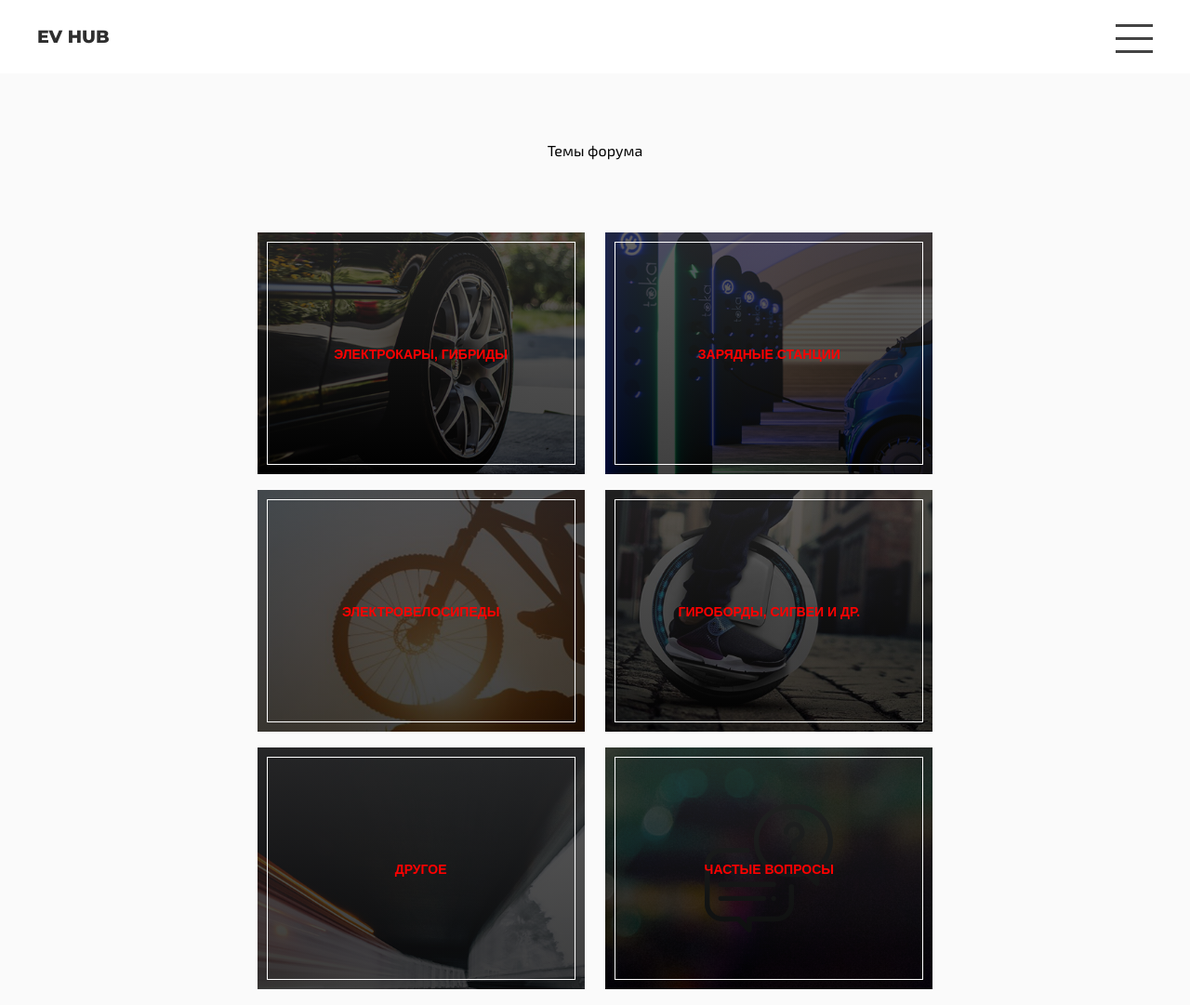
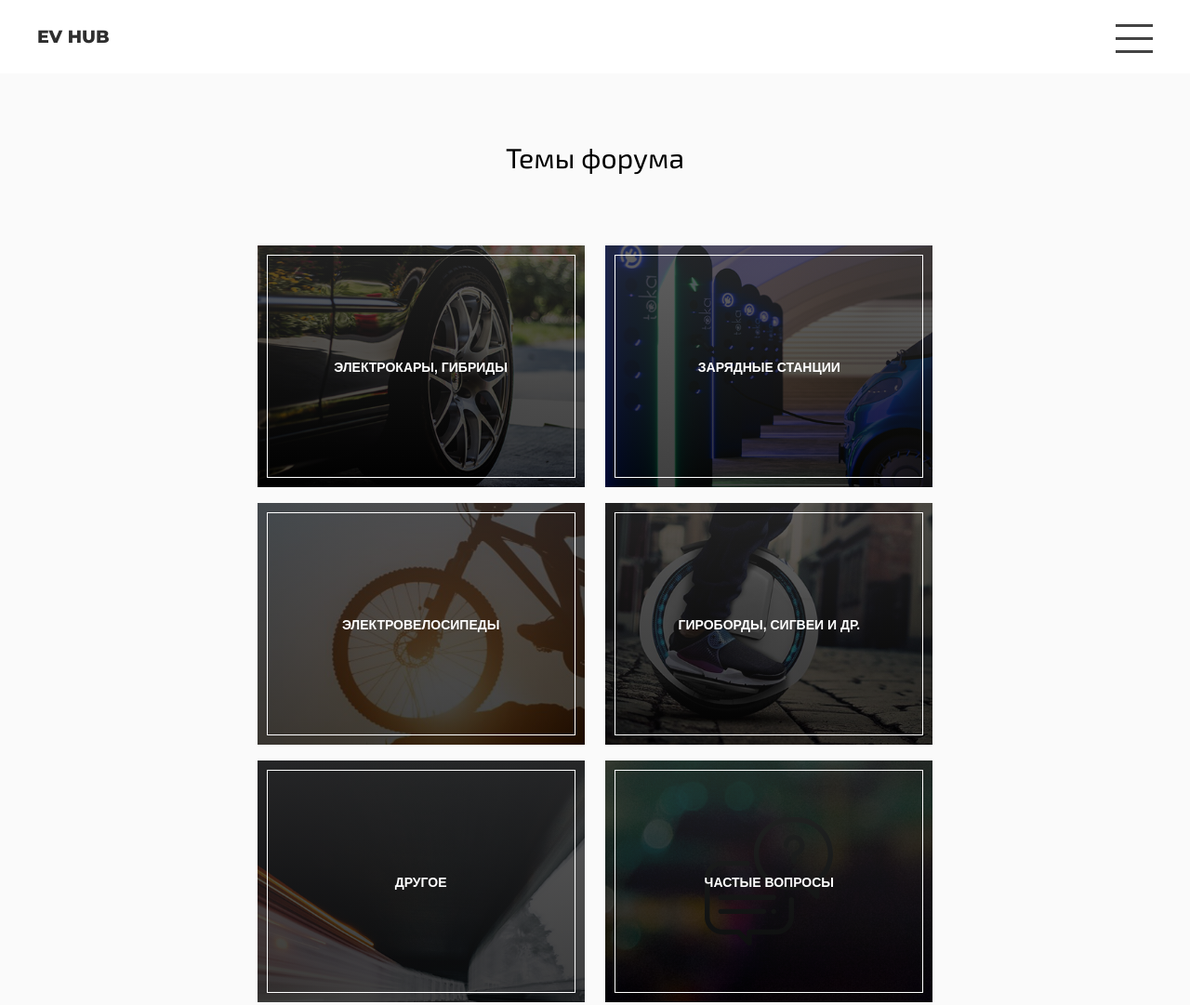
Before and after one commit to Danil44/EV-website-project, a website: page src/index.html in a window 1280 px wide. Shown: the top 1081 px of the page at 93% size. Drawn offline with nearby package versions, Linux system fonts and the light colour scheme; files that its build step writes are made by us from their sources; a web font is replaced by a local one.

Commit message:
modified

```diff
--- a/package.json
+++ b/package.json
@@ -44,11 +44,7 @@
     "run-sequence": "^2.2.1",
     "stylelint": "^9.2.0"
   },
-<<<<<<< HEAD
-  "dependencies": {}
-=======
   "dependencies": {
     "jquery": "^3.3.1"
   }
->>>>>>> master
 }
--- a/src/scss/components/theme-section/__1490/forum.scss
+++ b/src/scss/components/theme-section/__1490/forum.scss
@@ -6,6 +6,7 @@
 
     &__title {
       margin-bottom: 97px;
+      font-size: 40px;
     }
 
     &__item {
@@ -31,6 +32,7 @@
       width: 466px;
       height: 353px;
       line-height: 353px;
+      font-size: 16px
     }
 
     &__background {
--- a/src/scss/components/theme-section/__320/forum.scss
+++ b/src/scss/components/theme-section/__320/forum.scss
@@ -1,12 +1,14 @@
 .forum {
   width: 320px;
-  padding-top: 20px;
+  padding-top: 30px;
+  padding-bottom: 30px;
   margin: auto;
 
   &__title {
     text-align: center;
-    margin-bottom: 60px;
+    margin-bottom: 40px;
     font-weight: 400;
+    font-size: 18px;
     font-family: $primary-font-stack;
   }
 
@@ -49,11 +51,11 @@
     top: 50%;
     left: 50%;
     transform: translate(-50%, -50%);
-    color: red;
+    color: $primary-white-color;
     text-align: center;
     line-height: 230px;
     text-transform: uppercase;
-    font-size: 14px;
+    font-size: 12px;
     font-weight: 600;
     font-family: $primary-font-stack;
   }
--- a/src/scss/components/theme-section/__768/forum.scss
+++ b/src/scss/components/theme-section/__768/forum.scss
@@ -6,6 +6,7 @@
 
     &__title {
       margin-bottom: 80px;
+      font-size: 30px;
     }
 
     &__item {
@@ -31,6 +32,7 @@
       width: 332px;
       height: 240px;
       line-height: 240px;
+      font-size: 14px;
     }
 
     &__background {
```
Also changed, not shown: build/css/styles.css, build/css/styles.min.css, build/index.html.
